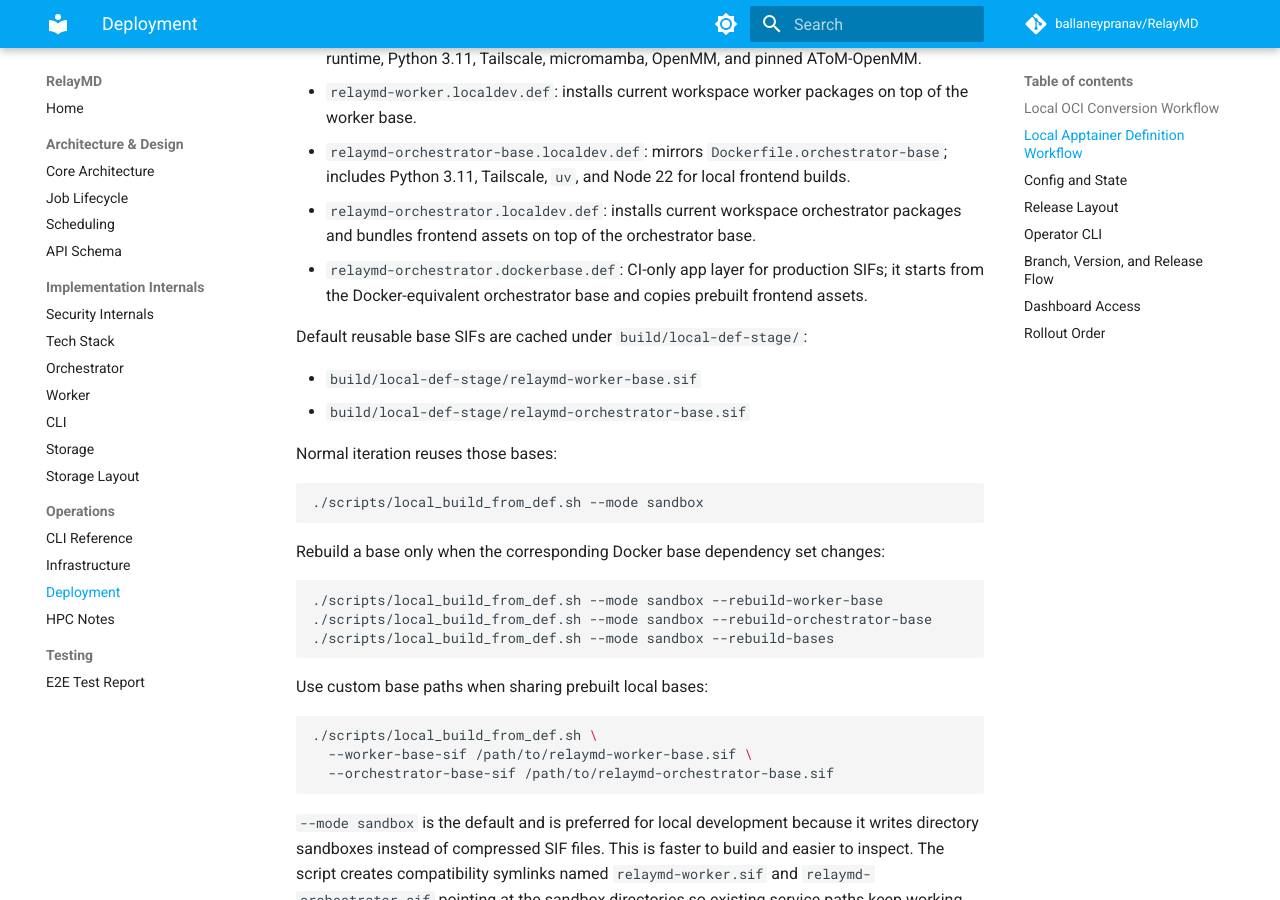
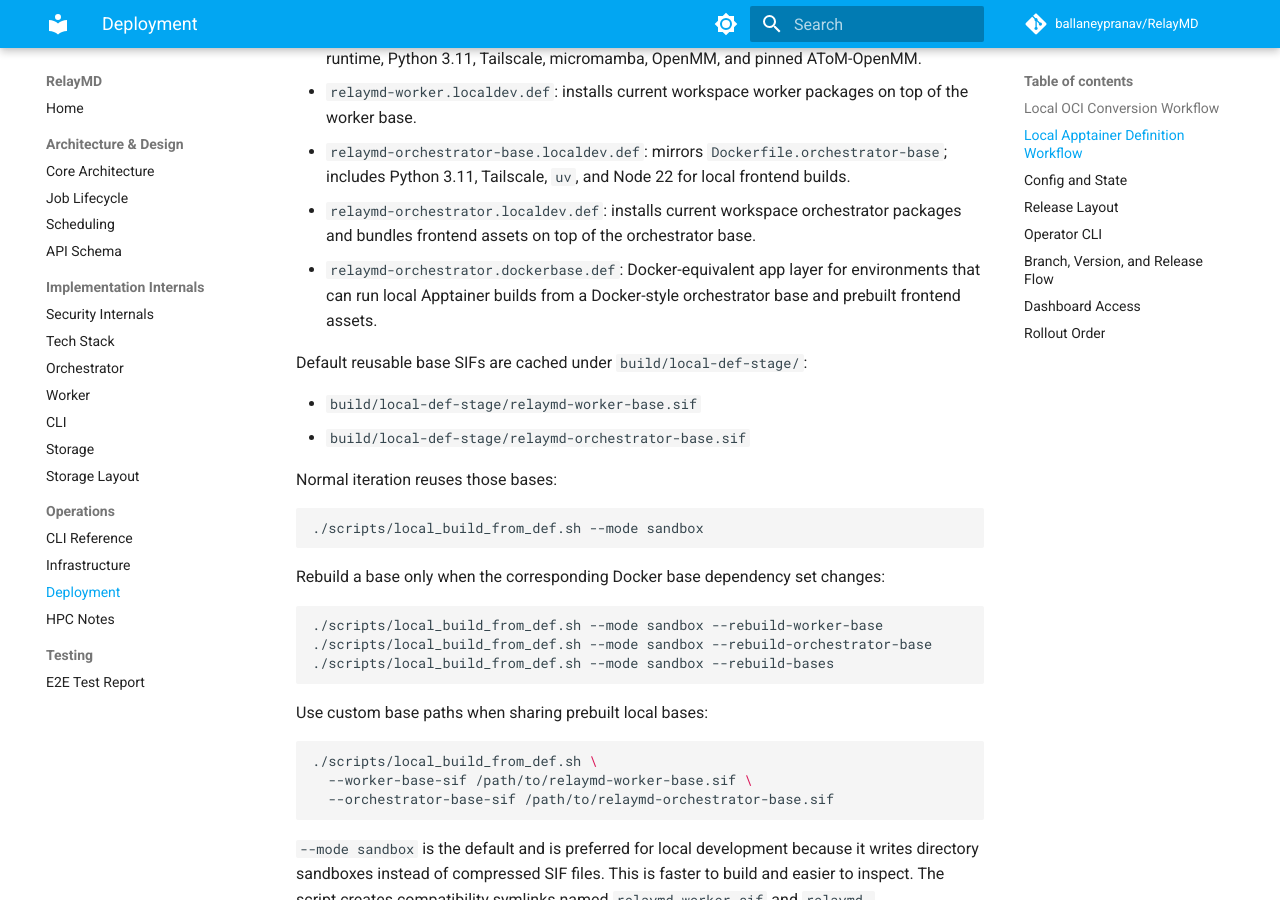
Before and after one commit to ballaneypranav/RelayMD, an MkDocs documentation site: the page built from docs/deployment.md, in a window 1280 px wide and 900 px high, scrolled down 1258 px. Built offline with MkDocs 1.6.1 and Material for MkDocs 9.7.7, drawn with Linux system fonts in a browser that asks for light colours; comment, search, counter and statistics services are not loaded.

Commit message:
refactor: Simplify CI workflow by removing unnecessary steps and updating documentation for SIF builds

```diff
--- a/docs/deployment.md
+++ b/docs/deployment.md
@@ -65,9 +65,9 @@ The `.def` workflow is split into reusable base layers and fast app layers:
   Node 22 for local frontend builds.
 - `relaymd-orchestrator.localdev.def`: installs current workspace orchestrator
   packages and bundles frontend assets on top of the orchestrator base.
-- `relaymd-orchestrator.dockerbase.def`: CI-only app layer for production SIFs;
-  it starts from the Docker-equivalent orchestrator base and copies prebuilt
-  frontend assets.
+- `relaymd-orchestrator.dockerbase.def`: Docker-equivalent app layer for
+  environments that can run local Apptainer builds from a Docker-style
+  orchestrator base and prebuilt frontend assets.
 
 Default reusable base SIFs are cached under `build/local-def-stage/`:
 
```
Also changed, not shown: deploy/hpc/README.md (+5 -4 lines), 1 other file.
